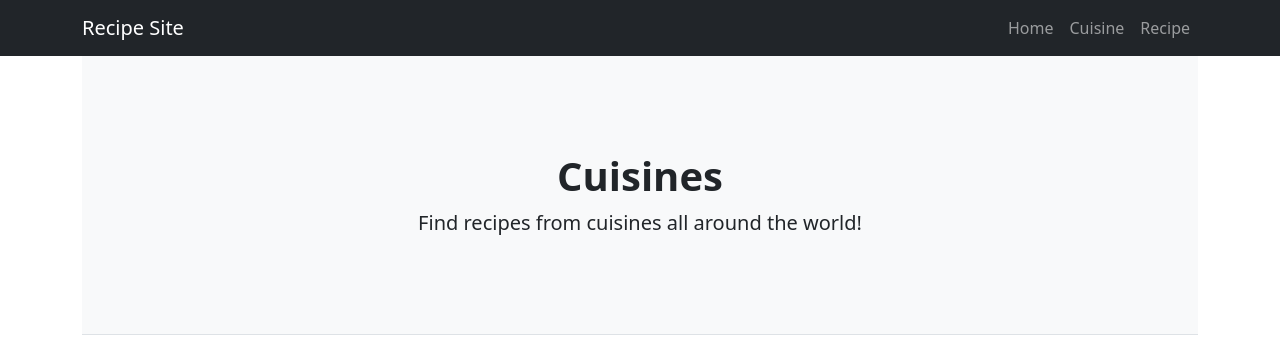
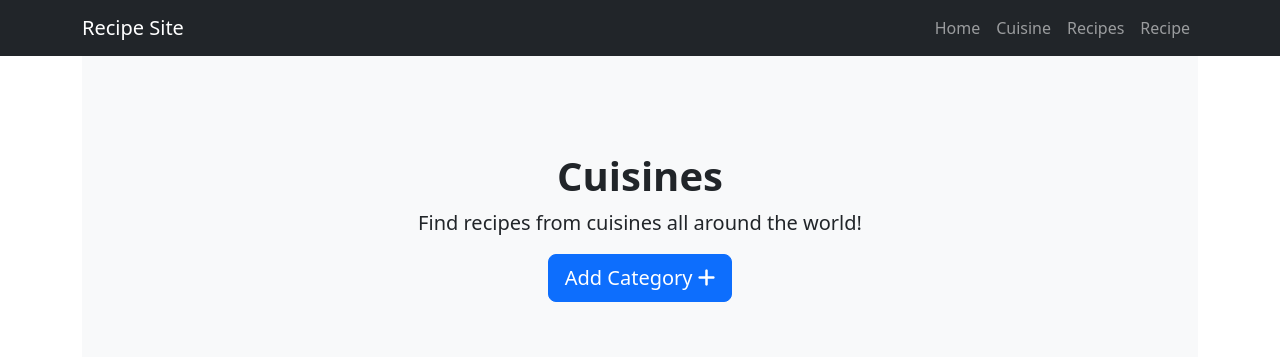
Before and after one commit to ozpc99/My-Recipes, a Flask app: page /cuisine in a window 1280 px wide. Shown: the top 357 px of the page. Run offline with Flask 2, Linux system fonts and the light colour scheme; tables that the repository leaves empty hold one stand-in row (values such as "Sample post"); some libraries are stand-ins or nearby versions.

Commit message:
Create and View Cuisine Categories
Created form on cuisine.html to POST data to db. Routed form in routes.py to GET cuisine category input data from form and POST data to db. Created for loop on cuisine.html to render all cuisine categories in db and used Jinja templating to display results.

```diff
--- a/recipe_site/routes.py
+++ b/recipe_site/routes.py
@@ -1,4 +1,4 @@
-from flask import render_template
+from flask import render_template, request, redirect, url_for
 from recipe_site import app, db
 from recipe_site.models import Cuisine, Recipe
 
@@ -10,9 +10,24 @@ def home():
 
 @app.route("/cuisine")
 def cuisine():
-    return render_template("cuisine.html")
+    cuisines = Cuisine.query.order_by(Cuisine.cuisine_type).all()
+    return render_template("cuisine.html", cuisines=cuisines)
+
+
+@app.route("/add_cuisine", methods=["GET", "POST"])
+def add_cuisine():
+    if request.method == "POST":
+        cuisine = Cuisine(cuisine_type=request.form.get("cuisine_type"))
+        db.session.add(cuisine)
+        db.session.commit()
+        return redirect(url_for("cuisine"))
 
 
 @app.route("/recipe")
 def recipe():
     return render_template("recipe.html")
+
+
+@app.route("/recipes")
+def recipes():
+    return render_template("recipes.html")
--- a/recipe_site/templates/base.html
+++ b/recipe_site/templates/base.html
@@ -30,6 +30,8 @@
                 <ul class="navbar-nav ms-auto mb-2 mb-lg-0">
                     <li class="nav-item"><a class="nav-link" href="{{ url_for('home') }}">Home</a></li>
                     <li class="nav-item"><a class="nav-link" href="{{ url_for('cuisine') }}">Cuisine</a></li>
+                    <!-- Recipes nav-link purely for test purposes. Delete when tests suffice -->
+                    <li class="nav-item"><a class="nav-link" href="{{ url_for('recipes') }}">Recipes</a></li>
                     <!-- Recipe nav-link purely for test purposes. Delete when tests suffice -->
                     <li class="nav-item"><a class="nav-link" href="{{ url_for('recipe') }}">Recipe</a></li>
                 </ul>
--- a/recipe_site/templates/cuisine.html
+++ b/recipe_site/templates/cuisine.html
@@ -7,108 +7,58 @@
         <div class="container">
             <div class="text-center my-5">
                 <h1 class="fw-bolder">Cuisines</h1>
-                <p class="lead mb-0">Find recipes from cuisines all around the world!</p>
+                <p class="lead mb-3">Find recipes from cuisines all around the world!</p>
+                <!--<a href="{{ url_for('add_cuisine') }}" class="btn btn-lg btn-primary">
+                    Add Category <i class="fa-solid fa-plus"></i></a>-->
+                <button class="btn btn-lg btn-primary" type="button" data-bs-toggle="collapse"
+                    data-bs-target="#collapseExample" aria-expanded="false" aria-controls="collapseExample">
+                    Add Category <i class="fa-solid fa-plus"></i></a>
+                </button>
+                <div class="collapse mt-3" id="collapseExample">
+                    <div class="card card-body">
+                        <form method="POST" action="{{ url_for('add_cuisine') }}">
+                            <div class="input-group mb-3">
+                                <input id="cuisine_type" name="cuisine_type" placeholder="Cuisine Category" aria-placeholder="Cuisine Category"
+                                minlength="3" maxlength="25" type="text"
+                                class="form-control validate" required
+                                aria-label="Cuisine Category" aria-describedby="add_cuisine_category">
+                                <button type="submit" class="btn btn-primary" id="add_cuisine_category"><i class="fa-solid fa-plus"></i></button>
+                            </div>
+                        </form>
+                    </div>
+                </div>
             </div>
         </div>
     </header>
 
-    <!-- Cuisine Type Categories -->
-    <section>
-        <!-- Row 1 -->
-        <div class="row mb-3">
-            <div class="col">
-                <div class="card" style="width: 18rem;">
-                    <img src="..." class="card-img-top" alt="...">
-                    <div class="card-body">
-                        <h5 class="card-title">Card title</h5>
-                        <p class="card-text">Some quick example text to build on the card title and make up the bulk of
-                            the card's content.</p>
-                        <a href="#" class="btn btn-primary">Go somewhere</a>
-                    </div>
+    <!--Cuisine Type Categories-->
+    <div class="row mb-3">
+        {% for cuisine in cuisines %}
+        <div class="col mb-3">
+            <div class="card text-center" style="width: 18rem;">
+
+                <!-- Placeholder Image -->
+                <svg class="bd-placeholder-img card-img-top" width="100%" height="180"
+                    xmlns="http://www.w3.org/2000/svg" role="img" aria-label="Placeholder: Image cap"
+                    preserveAspectRatio="xMidYMid slice" focusable="false">
+                    <rect width="100%" height="100%" fill="#868e96"></rect>
+                </svg>
+                <!-- Cuisine Type Image -->
+                <!-- <img src="..." class="card-img-top" alt="..."> -->
+
+                <div class="card-body">
+                    <h5 class="card-title">{{ cuisine.cuisine_type }}</h5>
+                    <a href="#" class="btn btn-primary"><i class="fa-solid fa-magnifying-glass"></i> Browse
+                        {{ cuisine.cuisine_type }}</a>
                 </div>
-            </div>
-            <div class="col">
-                <div class="card" style="width: 18rem;">
-                    <img src="..." class="card-img-top" alt="...">
-                    <div class="card-body">
-                        <h5 class="card-title">Card title</h5>
-                        <p class="card-text">Some quick example text to build on the card title and make up the bulk of
-                            the card's content.</p>
-                        <a href="#" class="btn btn-primary">Go somewhere</a>
-                    </div>
-                </div>
-            </div>
-            <div class="col">
-                <div class="card" style="width: 18rem;">
-                    <img src="..." class="card-img-top" alt="...">
-                    <div class="card-body">
-                        <h5 class="card-title">Card title</h5>
-                        <p class="card-text">Some quick example text to build on the card title and make up the bulk of
-                            the card's content.</p>
-                        <a href="#" class="btn btn-primary">Go somewhere</a>
-                    </div>
-                </div>
-            </div>
-            <div class="col">
-                <div class="card" style="width: 18rem;">
-                    <img src="..." class="card-img-top" alt="...">
-                    <div class="card-body">
-                        <h5 class="card-title">Card title</h5>
-                        <p class="card-text">Some quick example text to build on the card title and make up the bulk of
-                            the card's content.</p>
-                        <a href="#" class="btn btn-primary">Go somewhere</a>
-                    </div>
+                <div class="card-body">
+                    <a href="#" class="btn btn-success"><i class="fa-solid fa-pencil"></i> Edit</a>
+                    <a href="#" class="btn btn-danger"><i class="fa-solid fa-trash-can"></i> Delete</a>
                 </div>
             </div>
         </div>
-        <!-- Row 2 -->
-        <div class="row mb-3">
-            <div class="col">
-                <div class="card" style="width: 18rem;">
-                    <img src="..." class="card-img-top" alt="...">
-                    <div class="card-body">
-                        <h5 class="card-title">Card title</h5>
-                        <p class="card-text">Some quick example text to build on the card title and make up the bulk of
-                            the card's content.</p>
-                        <a href="#" class="btn btn-primary">Go somewhere</a>
-                    </div>
-                </div>
-            </div>
-            <div class="col">
-                <div class="card" style="width: 18rem;">
-                    <img src="..." class="card-img-top" alt="...">
-                    <div class="card-body">
-                        <h5 class="card-title">Card title</h5>
-                        <p class="card-text">Some quick example text to build on the card title and make up the bulk of
-                            the card's content.</p>
-                        <a href="#" class="btn btn-primary">Go somewhere</a>
-                    </div>
-                </div>
-            </div>
-            <div class="col">
-                <div class="card" style="width: 18rem;">
-                    <img src="..." class="card-img-top" alt="...">
-                    <div class="card-body">
-                        <h5 class="card-title">Card title</h5>
-                        <p class="card-text">Some quick example text to build on the card title and make up the bulk of
-                            the card's content.</p>
-                        <a href="#" class="btn btn-primary">Go somewhere</a>
-                    </div>
-                </div>
-            </div>
-            <div class="col">
-                <div class="card" style="width: 18rem;">
-                    <img src="..." class="card-img-top" alt="...">
-                    <div class="card-body">
-                        <h5 class="card-title">Card title</h5>
-                        <p class="card-text">Some quick example text to build on the card title and make up the bulk of
-                            the card's content.</p>
-                        <a href="#" class="btn btn-primary">Go somewhere</a>
-                    </div>
-                </div>
-            </div>
-        </div>
-    </section>
+        {% endfor %}
+    </div>
 
 </main>
 {% endblock %}
```
Also changed, not shown: recipe_site/templates/recipes.html (added, +114 -0 lines), README.md.
